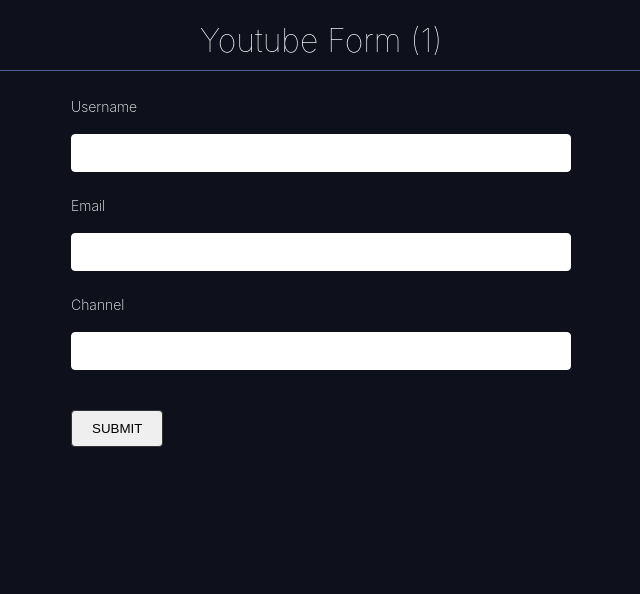
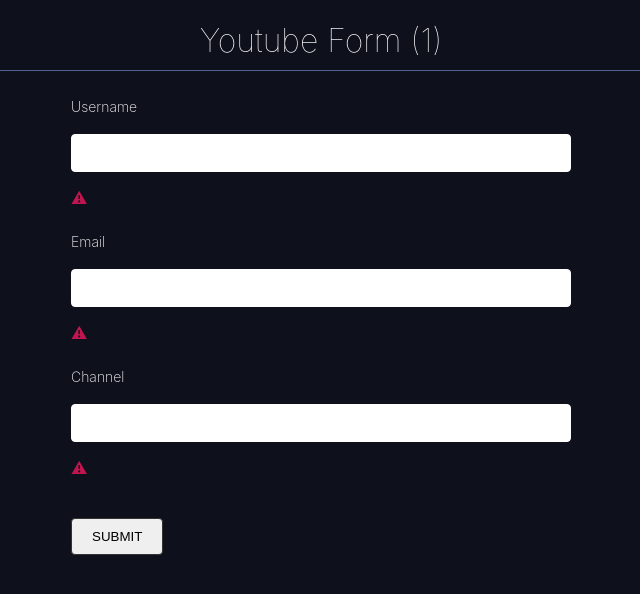
Before and after one commit to travisburns/reactForms, a React (Vite) app in the folder reactForms/: page / in a window 1280 px wide. Shown: the top 594 px of the page, without its empty margins (319-959 px from the left). Built offline with nearby package versions, Linux system fonts and the light colour scheme.

Commit message:
Learned Error MEssage display from Validation

```diff
--- a/reactForms/src/App.css
+++ b/reactForms/src/App.css
@@ -12,3 +12,14 @@
   background-color: black;
   border-radius: 5%;
 }
+
+
+.error {
+  color: red;
+  font-size: 12px;
+  text-align: left;
+}
+
+.form-control {
+  margin-bottom: 20px;
+}
--- a/reactForms/src/components/YoutubeForm.tsx
+++ b/reactForms/src/components/YoutubeForm.tsx
@@ -15,8 +15,8 @@
 export const YoutubeForm = () => {
 
     const form = useForm<FormValues>();
-    const {register, control, handleSubmit } = form
-
+    const {register, control, handleSubmit, formState } = form
+    const {errors} = formState;
 
     const onSubmit = (data: FormValues) => {
       console.log('Form Submitted', data)
@@ -28,6 +28,7 @@
     <div>
       <h1>Youtube Form ({renderCount/2})</h1>
       <form onSubmit={handleSubmit(onSubmit)} noValidate>
+        <div className='form-control'>
         <label htmlFor='username'>Username</label>
         <input type='text'
         id="username"
@@ -35,6 +36,8 @@
           required: 'Username is required'
         })}
         />
+        <p>{errors.username?.message}</p>
+        </div>
 
         <label htmlFor='email'>Email</label>
         <input type='email'
@@ -46,7 +49,7 @@
           }
         })}
         />
-
+        <p>{errors.email?.message}</p>
         <label htmlFor='channel'>Channel</label>
         <input type='text'
         id="channel"
@@ -54,7 +57,7 @@
           required: 'Channel is Required'
         })}
         />
-
+        <p className='error'>{errors.channel?.message}</p>
         <button onClick={() => {}}>Submit</button>
 
       </form>
```
